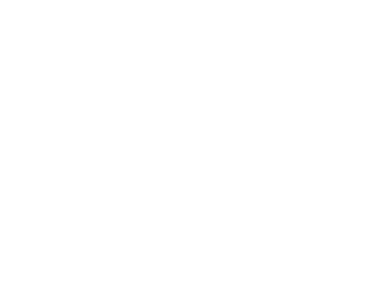
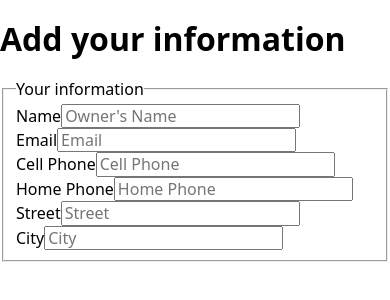
Before and after one commit to swic-cis-177/mt-project-nicholasbraddock, a website: page index.html in a window 390 px wide. Drawn offline with nearby package versions, Linux system fonts and the light colour scheme.

Commit message:
Add Name, Email, Phones, Street, City

```diff
--- a/index.html
+++ b/index.html
@@ -14,6 +14,47 @@
     <title>Document</title>
   </head>
   <body>
+    <header>
+      <h1>Add your information</h1>
+    </header>
+    <form>
+      <div class="flex">
+        <fieldset>
+          <legend>Your information</legend>
+          <!--Owner Name-->
+          <div>
+            <label for="ownerName">Name</label><input type="text" id="ownerName" placeholder="Owner's Name">
+          </div>
+          <!--Email-->
+          <div>
+            <label for="email">Email</label><input type="email" id="email" placeholder="Email">
+          </div>
+          <!--Cell Phone-->
+          <div>
+            <label for="cell">Cell Phone</label><input type="phone" id="cell" placeholder="Cell Phone">
+          </div>
+          <!--Home Phone-->
+          <div>
+            <label for="home">Home Phone</label><input type="phone" id="home" placeholder="Home Phone">
+          </div>
+          <!--Street-->
+          <div>
+            <label for="street">Street</label><input type="text" id="street" placeholder="Street">
+          </div>
+          <!--City-->
+          <div>
+            <label for="city">City</label><input type="text" id="city" placeholder="City">
+          </div>
+          <!--State-->
+
+          <!--ZIP-->
+      </fieldset>
+      </div>
+    </form>
+    </main>
+
+
+
     <!-- 'Connect' JS to this HTML file. -->
     <script src="./scripts.js"></script>
   </body>
```
